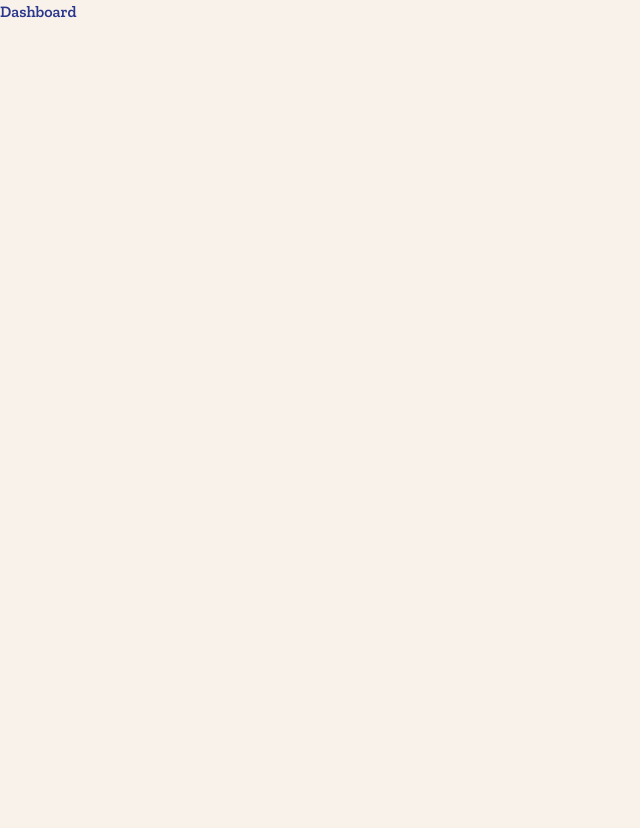
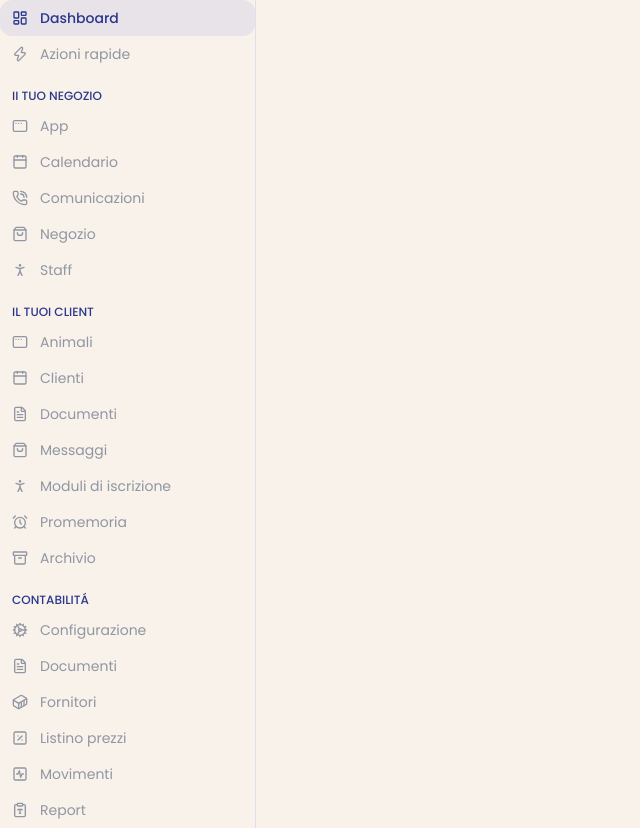
Before and after one commit to lucasrequiao/ciaopet-pro-web, a React (Vite) app: page / in a window 1280 px wide. Shown: the whole page, without its empty margins (0-640 px from the left). Before the commit the page ends 800 px from the top, so only its background shows below. Built offline with nearby package versions, Linux system fonts and the light colour scheme.

Commit message:
feat: sidebar com navegação completa

```diff
--- /dev/null
+++ b/src/components/layout/App-shell.tsx
@@ -0,0 +1,28 @@
+import type { ReactNode } from "react"
+import { navGroups } from "./sidebar-nav-config"
+import { useTranslation } from "react-i18next"
+import { SidebarNavItem } from "./SidebarNavItem"
+
+type AppShellProps = {
+    children: ReactNode
+}
+
+export function AppShell({ children }: AppShellProps) {
+    const {t} = useTranslation()
+    return (
+        <div className="h-screen grid grid-cols-[16rem_1fr]">
+            <aside className="border-r border-border">
+                {navGroups.map((group) => (
+                    <div key={group.title ?? "top"}>{group.title && (
+                        <p className="px-3 pt-4 pb-1 text-xs font-medium uppercase text-foreground">{t(group.title)}</p>
+                    )}
+                    {group.items.map((item) => (
+                        <SidebarNavItem key={item.to} item={item}/>
+                    ))}
+                    </div>
+                ))}
+            </aside>
+            <main className="overflow-y-auto">{children}</main>
+        </div>
+    )
+}
--- /dev/null
+++ b/src/components/layout/SidebarNavItem.tsx
@@ -0,0 +1,34 @@
+import { NavLink } from "react-router";
+import type { LucideIcon } from "lucide-react";
+import { useTranslation } from "react-i18next";
+import { cn } from "@/lib/utils";
+
+type NavItem = {
+    label: string
+    icon: LucideIcon
+    to:string
+}
+
+type SidebarNavItemProps = {
+    item: NavItem
+}
+
+export function SidebarNavItem({ item }: SidebarNavItemProps) {
+    const {t} = useTranslation()
+    return (
+        <NavLink
+            to={item.to}
+            className={({ isActive }) =>
+                cn(
+                    "flex items-center gap-3 rounded-lg px-3 py-2 text-sm",
+                    isActive
+                        ? "bg-primary/10 text-primary-dark font-medium"
+                        : "text-muted-foreground hover:bg-muted"
+                )
+            }
+        >
+            <item.icon className="size-4" />
+            {t(item.label)}
+        </NavLink>
+    )
+}
--- /dev/null
+++ b/src/components/layout/sidebar-nav-config.ts
@@ -0,0 +1,44 @@
+import { LayoutDashboard, Zap, Calendar, AppWindowMac, PhoneCall, ShoppingBag, PersonStanding, Cog, FileText, Container, SquarePercent, SquareActivity, ClipboardType, Bell, Archive, LucideFileText, AlarmClock } from "lucide-react";
+
+export const navGroups = [
+    {
+        title: null,
+        items: [
+            { label: "nav.dashboard", icon: LayoutDashboard, to: "/" },
+            { label: "nav.quickActions", icon: Zap, to: "/actions" }
+        ]
+    },
+    {
+        title: "nav.groups.business",
+        items: [
+            { label: "nav.app", icon: AppWindowMac, to: "/app" },
+            { label: "nav.calendar", icon: Calendar, to: "/calendar" },
+            { label: "nav.communications", icon: PhoneCall, to: "/communications" },
+            { label: "nav.shop", icon: ShoppingBag, to: "/shop" },
+            { label: "nav.staff", icon: PersonStanding, to: "/staff" }
+        ]
+    },
+    {
+        title: "nav.groups.client",
+        items: [
+            { label: "nav.animal", icon: AppWindowMac, to: "/animal" },
+            { label: "nav.client", icon: Calendar, to: "/client" },
+            { label: "nav.document", icon: LucideFileText, to: "/document" },
+            { label: "nav.message", icon: ShoppingBag, to: "/message" },
+            { label: "nav.registration", icon: PersonStanding, to: "/registration" },
+            { label: "nav.memorandum", icon: AlarmClock, to: "/memorandum" },
+            { label: "nav.archive", icon: Archive, to: "/archive" }
+        ]
+    },
+    {
+        title: "nav.groups.accounting",
+        items: [
+            { label: "nav.configuration", icon: Cog, to: "/configuration" },
+            { label: "nav.document", icon: FileText, to: "/document" },
+            { label: "nav.suppliers", icon: Container, to: "/suppliers" },
+            { label: "nav.priceList", icon: SquarePercent, to: "/priceList" },
+            { label: "nav.movements", icon: SquareActivity, to: "/movements" },
+            { label: "nav.report", icon: ClipboardType, to: "/report" }
+        ]
+    }
+]
--- a/src/i18n/it.json
+++ b/src/i18n/it.json
@@ -24,5 +24,32 @@
   },
   "dashboard": {
     "title": "Dashboard"
+  },
+  "nav": {
+    "dashboard": "Dashboard",
+    "quickActions": "Azioni rapide",
+    "groups": {
+      "business": "II TUO NEGOZIO",
+      "client": "IL TUOI CLIENT",
+      "accounting": "CONTABILITÁ"
+    },
+    "app": "App",
+    "calendar": "Calendario",
+    "communications": "Comunicazioni",
+    "shop": "Negozio",
+    "staff": "Staff",
+    "animal": "Animali",
+    "client": "Clienti",
+    "generateDocument": "Genera documenti",
+    "message": "Messaggi",
+    "registration": "Moduli di iscrizione",
+    "memorandum": "Promemoria",
+    "archive": "Archivio",
+    "configuration": "Configurazione",
+    "document": "Documenti",
+    "suppliers": "Fornitori",
+    "priceList": "Listino prezzi",
+    "movements": "Movimenti",
+    "report": "Report"
   }
 }
--- a/src/i18n/pt.json
+++ b/src/i18n/pt.json
@@ -24,5 +24,32 @@
   },
   "dashboard": {
     "title": "Dashboard"
+  },
+  "nav": {
+    "dashboard": "Dashboard",
+    "quickActions": "Azioni rapide",
+    "groups": {
+      "business": "IL TUO NEGOZIO",
+      "client": "IL TUOI CLIENT",
+      "accounting": "CONTABILITÁ"
+    },
+    "app": "App",
+    "calendar": "Calendário",
+    "communications": "Comunicações",
+    "shop": "Comprar",
+    "staff": "Funcionários",
+    "animal": "Animais",
+    "client": "Clientes",
+    "generateDocument": "Gerar documentos",
+    "message": "Mensagens",
+    "registration": "Formulários de inscrição",
+    "memorandum": "Memorando",
+    "archive": "Arquivo",
+    "configuration": "Configuração",
+    "document": "Documentos",
+    "suppliers": "Fornecedores",
+    "priceList": "Lista de preços",
+    "movements": "Movimentos",
+    "report": "Relatórios"
   }
 }
--- /dev/null
+++ b/src/mocks/dashboard.ts
@@ -0,0 +1,6 @@
+// Formato idêntico ao contrato: GET /api/v1/pets?sort=createdAt&order=desc&limit=3
+export const newPetsMock = [
+  { id: "1", name: "Teo", breed: "Golden Retriever", ageMonths: 24, createdAt: "2026-06-09T10:00:00Z", avatarUrl: "..." },
+  { id: "2", name: "Stella", breed: "Persa", ageMonths: 8, createdAt: "2026-06-08T15:30:00Z", avatarUrl: "..." },
+  { id: "3", name: "Lilly", breed: "Yorkshire", ageMonths: 48, createdAt: "2026-06-07T09:00:00Z", avatarUrl: "..." },
+];
--- a/src/pages/DashboardPage.tsx
+++ b/src/pages/DashboardPage.tsx
@@ -1,6 +1,11 @@
+import { AppShell } from "@/components/layout/App-shell";
 import { useTranslation } from "react-i18next";
 
 export function DashboardPage() {
     const {t} = useTranslation()
-    return <h1 className="font-heading text-primary-dark">{t("dashboard.title")}</h1>
+    return (
+        <AppShell>
+            <p></p>
+        </AppShell>
+    )
 }
```
